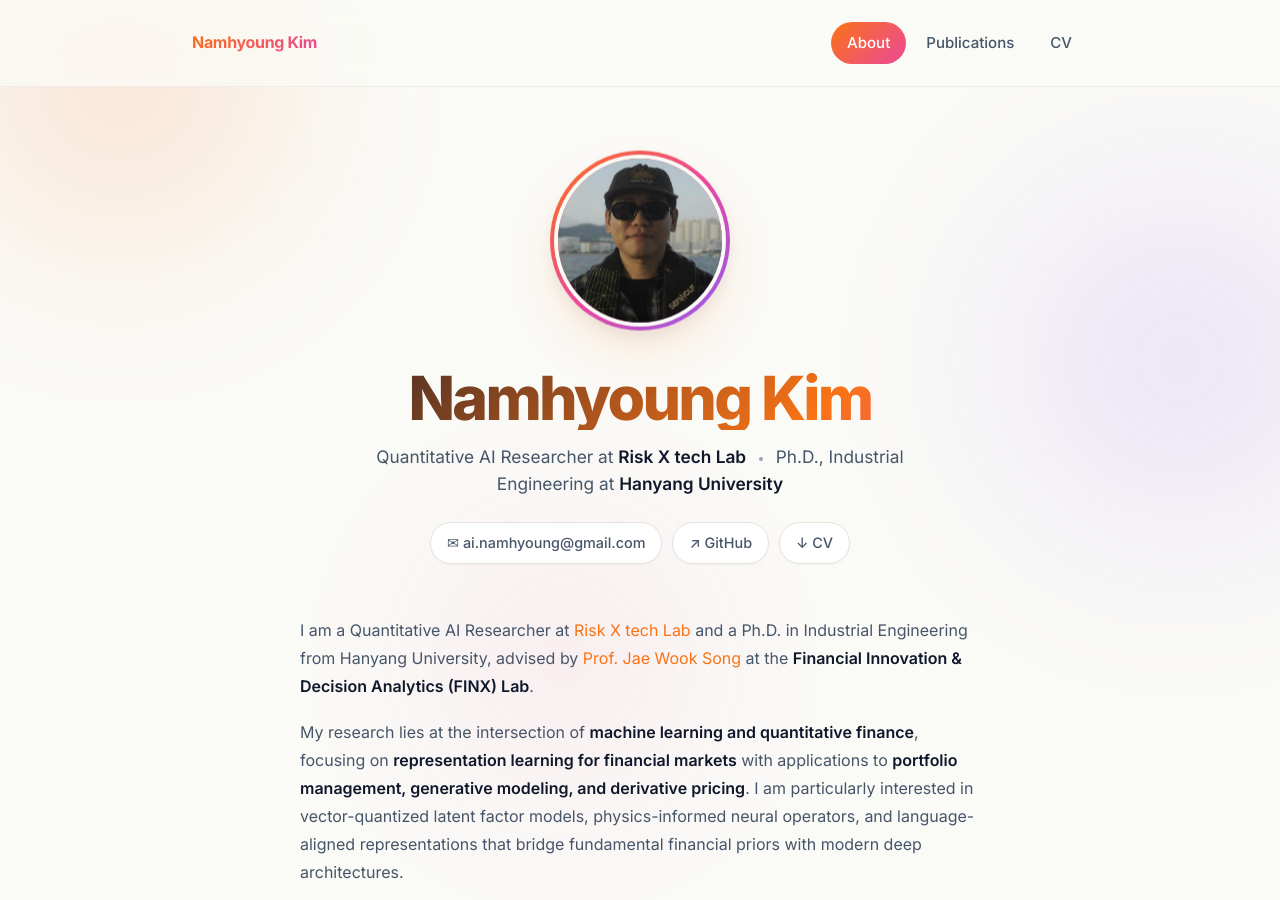
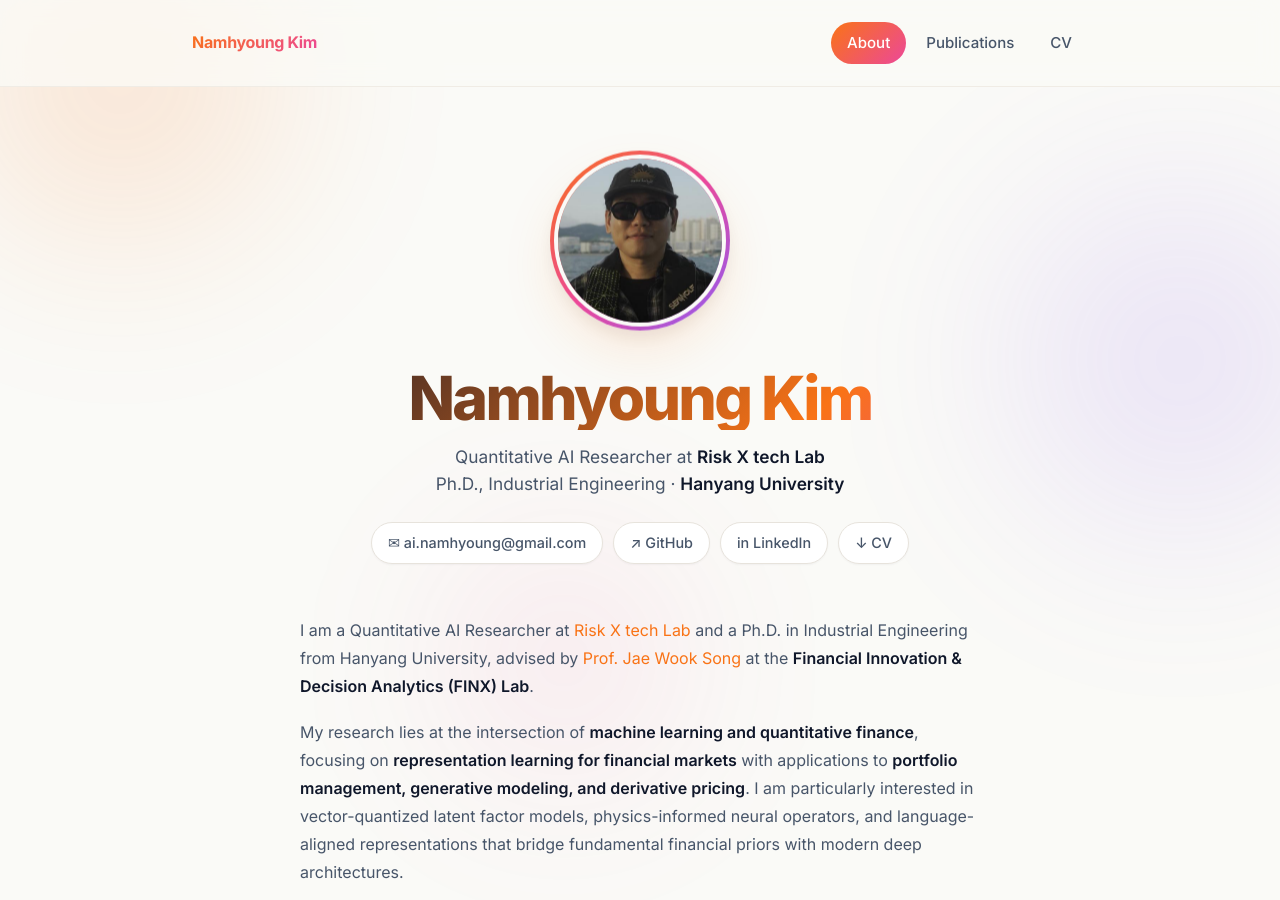
Before and after one commit to x7jeon8gi/x7jeon8gi.github.io, a Jekyll site: the page built from index.html, in a window 1280 px wide and 900 px high. Built offline with Jekyll 4.4.1, drawn with Linux system fonts in a browser that asks for light colours.

Commit message:
Fix role line break, add LinkedIn

```diff
--- a/_config.yml
+++ b/_config.yml
@@ -71,7 +71,7 @@ social:
     url:  ""              # ← Add when ready
   - name: LinkedIn
     icon: linkedin
-    url:  ""              # ← Add when ready
+    url:  "https://www.linkedin.com/in/ai-namhyoung/"
   - name: CV (PDF)
     icon: pdf
     url:  "/assets/pdf/CV.pdf"
--- a/index.html
+++ b/index.html
@@ -15,14 +15,15 @@ title: About
   <div class="role">
     Quantitative AI Researcher at
     <a href="https://riskx.tech" target="_blank" rel="noopener">Risk X tech Lab</a>
-    <span class="dot"></span>
-    Ph.D., Industrial Engineering at
+    <br>
+    Ph.D., Industrial Engineering ·
     <a href="https://www.hanyang.ac.kr/" target="_blank" rel="noopener">Hanyang University</a>
   </div>
 
   <div class="contact-line">
     <a href="mailto:ai.namhyoung@gmail.com">✉ ai.namhyoung@gmail.com</a>
     <a href="https://github.com/x7jeon8gi" target="_blank" rel="noopener">↗ GitHub</a>
+    <a href="https://www.linkedin.com/in/ai-namhyoung/" target="_blank" rel="noopener">in LinkedIn</a>
     <a href="/assets/pdf/CV.pdf">↓ CV</a>
   </div>
 </section>
```
Also changed, not shown: 2 other files.
